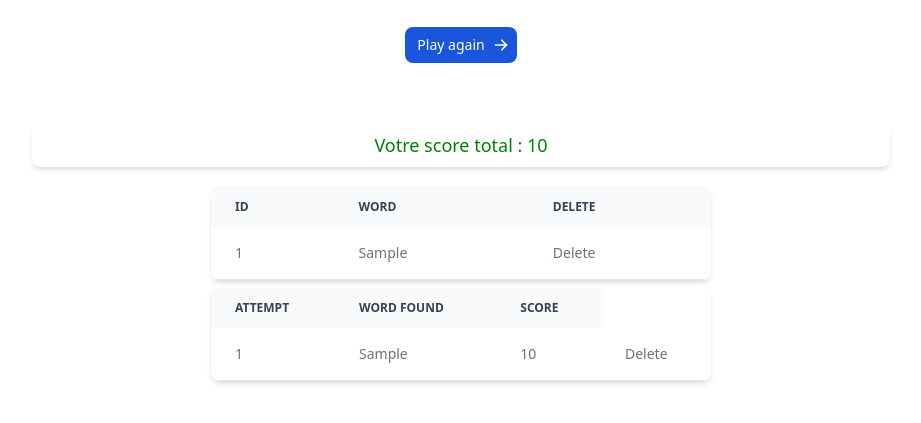
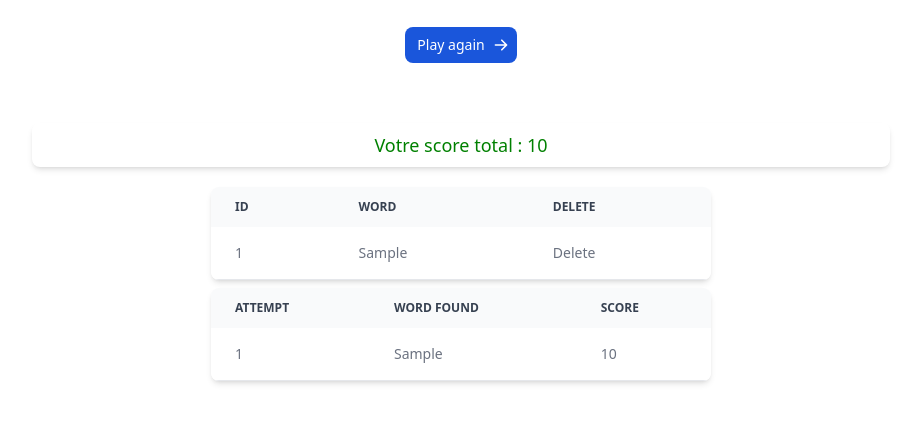
Before and after one commit to ExploryKod/Word-maze, a Flask app: page /play/ in a window 1280 px wide. Shown: the part 239-662 px from the top of the page, without its empty margins (179-1100 px from the left). Run offline with Flask 3, Linux system fonts and the light colour scheme; tables that the repository leaves empty hold one stand-in row (values such as "Sample post"); style sheets or scripts are compiled from the project's sources.

Commit message:
fix(templates): suppress delete mode for score

```diff
--- a/app/templates/play/index.html
+++ b/app/templates/play/index.html
@@ -226,8 +226,6 @@
                     <td class="py-4 px-6">{{data.scores_id}}</td>
                     <td class="py-4 px-6">{{data.score_object}}</td>
                     <td class="py-4 px-6">{{data.score}}</td>
-                    <td class="py-4 px-6"><a href="/play/delete_score/{{data.id}}" class="light-blue darken-4"
-                        type="button">Delete</a>
                 </tr>
                 {%endfor%}
                 </tbody>
```
